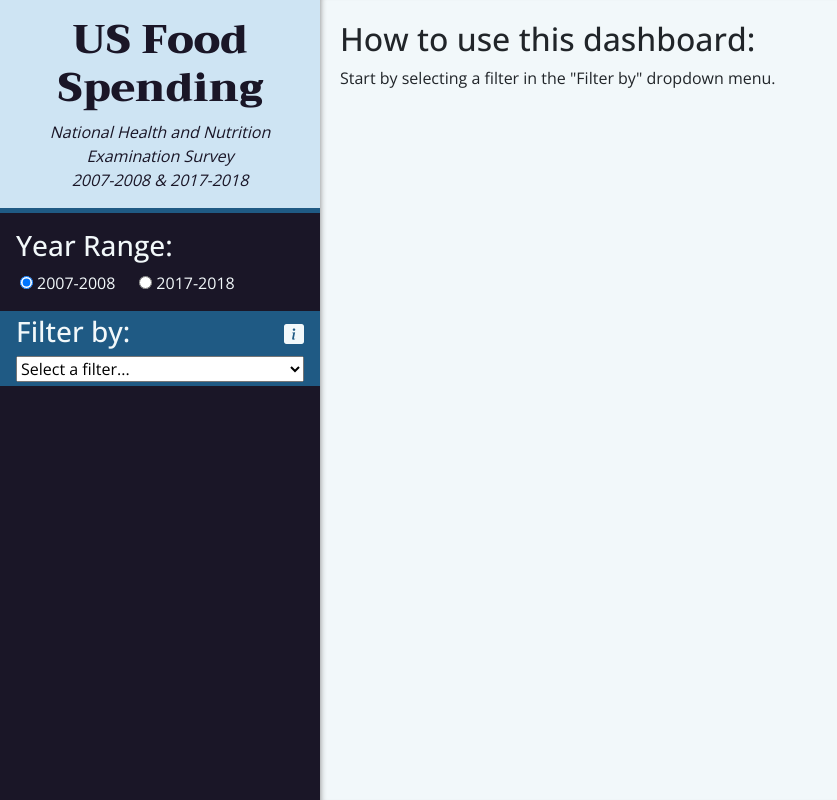
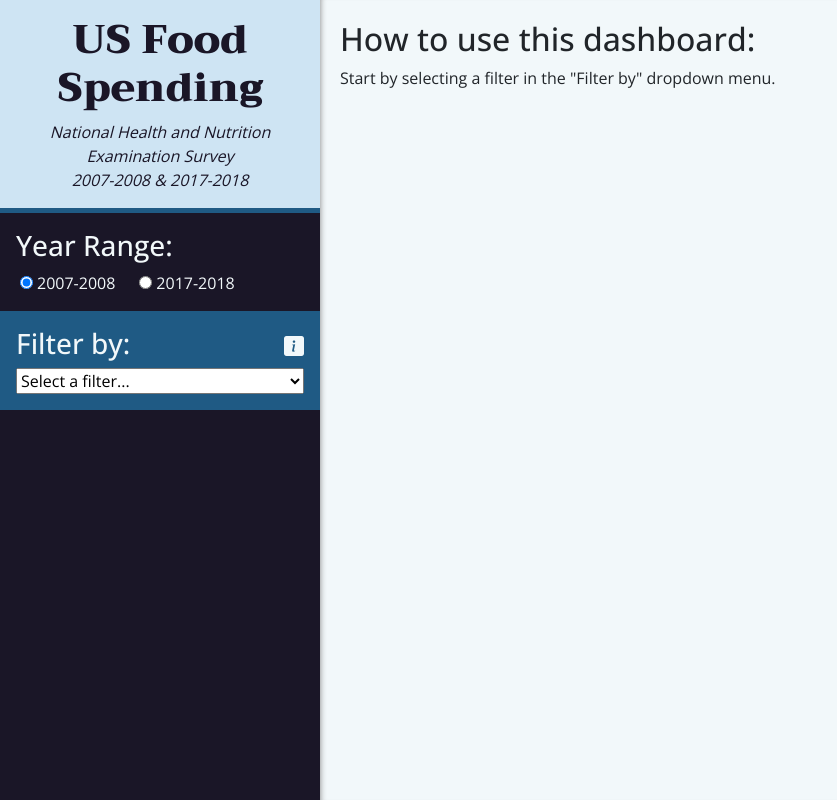
Before and after one commit to javrobs/nhanes_analysis, a Flask app: page / in a window 1280 px wide. Shown: the whole page, without its empty margins (0-837 px from the left). Run offline with Flask 3, Linux system fonts and the light colour scheme; some libraries are stand-ins or nearby versions.

Commit message:
Optimised and commented the code further and killed another bug

```diff
--- a/app/static/css/styles.css
+++ b/app/static/css/styles.css
@@ -45,7 +45,7 @@
 }
 
 
-@media (max-width: 768px) {
+@media (max-width: 767px) {
     .mobile-tab-inactive{
         display: none !important;
     }
@@ -100,6 +100,7 @@
 
 #breadcrumb i{
     cursor: default;
+    align-self: center;
 }
 
 .icon-info:hover{
@@ -300,6 +301,14 @@
     background-color: rgba(31, 90, 132, 1);
 }
 
+.filter-div{
+    box-shadow: inset 0px -3px 10px -6px #000000aa;
+}
+
+.filter-div:last-of-type{
+    box-shadow: none;
+}
+
 .grow{
     flex-grow: 1;
 }
--- a/app/static/js/filters.js
+++ b/app/static/js/filters.js
@@ -61,7 +61,9 @@
         // Assigns the number of case that is run:
         caseOfFilter = 1;
     // 2. In this case, the function was run by an element when the value of current is default and there are filters selected:
-    } else if (currentFilter.value === 'default' && pastFilters.length > 0) {
+    } else if (currentFilter.value === 'default') {
+        // This condition runs when the function is triggered by any element, which is not a filter:
+        if (pastFilters.length > 0) {
             // 'lastFilter' equals to the filter right before 'current-filter':
             let lastFilter = pastFilters[pastFilters.length - 1];
             // Gets the identifiable number from the id of 'lastFilter':
@@ -74,6 +76,13 @@
             };
             // Assigns the number of case that is run:
             caseOfFilter = 2;
+        // In this case, the filter equals 'default' and there are no selected filters:
+        } else {
+            // 'column' equals the value of 'currentFilter':
+            column = currentFilter.value;
+            // Assigns the number of case that is run:
+            caseOfFilter = 0;
+        };
     // 3. In this case, the function was run by the current filter:
     } else {
         // 'column' equals the value of 'currentFilter':
@@ -87,13 +96,10 @@
         // Assigns the number of case that is run:
         caseOfFilter = 3;
     };
-    console.log({
-        column: column,
-        previousFilters: filtersDictionary,
-        selectedYear: year2007.checked
-    })
     // This function is run to inform the desktop version sidebar button and the mobile version 'Graph' button that the 'filter' function was run:
+    if (caseOfFilter!==0) {
         graphToggle(false);
+    };
     // This condition calls the server if the filter has a valid column value:
     if (column !== "default") {
         // Calls the server to get the data:
@@ -223,7 +229,7 @@
 };
 
 
-//This function checks if there is an existing category and deletes it:
+// This function checks if there is an existing category and deletes it:
 function killCategory(counter){
     // Look up category in document
     let category = document.querySelector(`#category-${counter}`);
@@ -251,6 +257,7 @@
     newFilterDiv.id = `filter-div-${counter}`;
     newFilterDiv.classList.add('px-3');
     newFilterDiv.classList.add('py-3');
+    newFilterDiv.classList.add('filter-div');
     // Search the document for any filters and remove the current-filter class from all:
     let allFilters = document.querySelectorAll(".filter");
     allFilters.forEach(one => {
@@ -273,35 +280,45 @@
     newFilter.classList.add("current-filter");
     // newFilter.classList.remove("filter-past");
     newFilter.setAttribute("id", `filter-${counter}`);
+    // Assigns variable to remove the column that has already been selected:
     let optionToRemove = newFilter.querySelector(`[value=${column}]`);
     newFilter.removeChild(optionToRemove);
+    // Adds the title and new filter to the new div:
     newFilterDiv.appendChild(title);
     newFilterDiv.appendChild(newFilter);
+    // Adds the new div to the parent div:
     parentDiv.appendChild(newFilterDiv);
+    // Updates the background format to a new shade of blue:
     changeFilterBackground(counter);
 };
 
+// This function kills all the 'filter-div's after the 'numberOfFiltersToKeep':
 function killTree(numberOfFiltersToKeep) {
-    console.log('killed a Tree!!', numberOfFiltersToKeep);
+    // Saves the current filter in a variable:
     let currentFilter = document.querySelector('.current-filter');
+    // Gets the current number of filters:
     let currentFilterCount = Number(currentFilter.id.split("-")[1]);
-    console.log(currentFilter, currentFilterCount);
+    // Removes all the divs that are no longer needed:
     for (let i = numberOfFiltersToKeep + 1; i <= currentFilterCount; i++) {
         let divToDelete = document.querySelector(`#filter-div-${i}`);
-        console.log(i);
         divToDelete.remove();
     };
+    // Adds the 'current-filter' class to the filter that runs this function:
     let killingFilter = document.querySelector(`#filter-${numberOfFiltersToKeep}`);
     killingFilter.classList.add("current-filter");
-    // killingFilter.classList.remove("filter-past");
+    // Rebuilds the breadcrumb:
     buildingBreadcrumb(numberOfFiltersToKeep, false);
 };
 
+// This function gets rid of the icon's div and all the filter divs that follow:
 function iconKillTree(element) {
+    // Assigns the filter div (parent), where the icon is, to a variable:
     let iconParentDiv = element.parentElement.parentElement;
+    // Gets the identifiable number of the filter div:
     let numberIcon = iconParentDiv.id.split("-")[2];
-    console.log(element, iconParentDiv, numberIcon);
+    // Removes all the filter divs from the parent div of the icon:
     killTree(numberIcon - 1);
+    // Updates the graph using the filter before the filter divs that are removed:
     let selectedFilter = document.querySelector(`#filter-${numberIcon - 1}`)
     filter(selectedFilter);
 };
@@ -336,7 +353,7 @@
     // backgroundColor.split(",")
     for (let i = 1; i <= counter; i++) {
         let filterDiv = document.querySelector(`#filter-div-${i}`);
-        filterDiv.style = `background-color: rgba(31, 90, 132, ${i / counter});`
+        filterDiv.style = `background-color: rgba(31, 90, 132, ${i / counter});`;
     };
 };
 
--- a/app/templates/index.html
+++ b/app/templates/index.html
@@ -13,9 +13,9 @@
         <div class="container-flex d-flex flex-column flex-md-row justify-content-between">
             <div class="row grow d-flex flex-column flex-md-row">
                 <div class="col-12 d-flex flex-column col-md-3 px-0" id="sideBar">
-                    <div class="row p-3" id="header">
+                    <div class="row py-3" id="header">
                         <div class="col-12">
-                            <h1 id="title">US Food Spending</h3>
+                            <h1 id="title">US Food Spending</h1>
                             <p class="m-0" id="pageDescription">National Health and Nutrition Examination Survey<br>2007-2008 & 2017-2018</p>
                         </div>
                     </div>
@@ -53,7 +53,7 @@
                             <label for="second-year"><input onchange="filter(this);" type="radio" name="year" id="second-year" class="ms-2 me-1">2017-2018</label>
                         </div>
                         <div class="col-12 p-0" id="filter-by">
-                            <div class="px-3 py-1" id="filter-div-1">
+                            <div class="px-3 py-3 filter-div" id="filter-div-1">
                                 <div class="align-items-baseline d-flex justify-content-between">
                                     <h3>Filter by:</h3>
                                     <div class="on-hover-parent" data-bs-toggle="tooltip" data-bs-custom-class="custom-tooltip" data-bs-placement="left" data-bs-html="true" data-bs-title="<b>Select a filter to show a graph.</b>">
```
Lines whose indentation alone changed are shown as unchanged.
